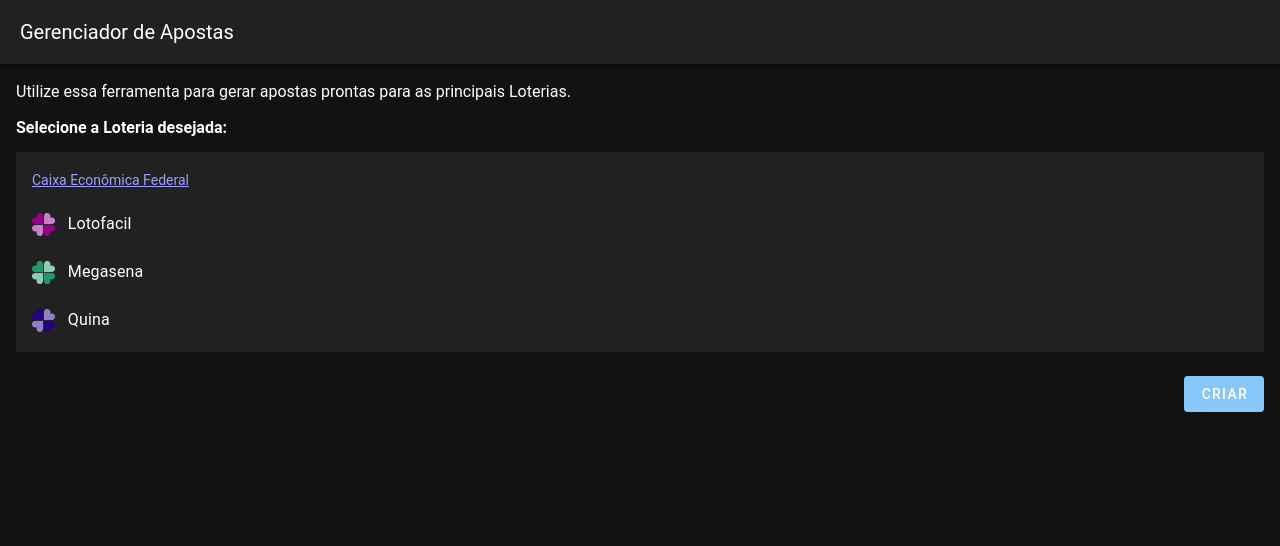
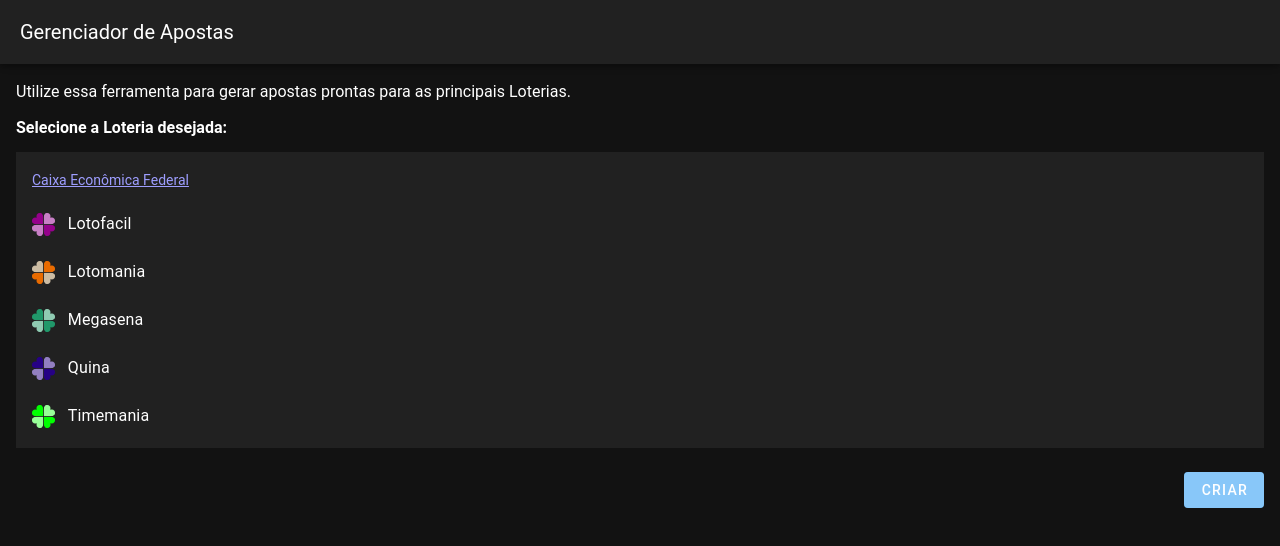
Before and after one commit to imsomebody/loterias-vue, a Vue app: page / in a window 1280 px wide. Shown: the top 546 px of the page. Built offline with nearby package versions, Linux system fonts and the light colour scheme.

Commit message:
feat(data): add lotomania & timemania

```diff
--- a/src/stores/data/lotery.ts
+++ b/src/stores/data/lotery.ts
@@ -1,6 +1,8 @@
 import iLotofacil from "@/assets/images/caixa/lotofacil.png";
 import iQuina from "@/assets/images/caixa/quina.png";
+import iLotomania from "@/assets/images/caixa/lotomania.png";
 import iMegasena from "@/assets/images/caixa/megasena.png";
+import iTimemania from "@/assets/images/caixa/timemania.png";
 
 export type LotteryProfile = {
   minimum: number;
@@ -30,7 +32,22 @@
       minimum: 1,
       maximum: 25,
       description:
-        "A Lotofácil é, como o próprio nome diz, fácil de apostar e principalmente de ganhar. Você marca entre 15 e 20 números, dentre os 25 disponíveis no volante, e fatura prêmio se acertar 11, 12, 13, 14 ou 15 números. Pode ainda deixar que o sistema escolha os números para você por meio da Surpresinha, ou concorrer com a mesma aposta por 3, 6, 12, 18 ou 24 concursos consecutivos através da Teimosinha.",
+        "<p>A Lotofácil é, como o próprio nome diz, fácil de apostar e principalmente de ganhar. Você marca entre 15 e 20 números, dentre os 25 disponíveis no volante, e fatura prêmio se acertar 11, 12, 13, 14 ou 15 números.</p><p>Pode ainda deixar que o sistema escolha os números para você por meio da Surpresinha, ou concorrer com a mesma aposta por 3, 6, 12, 18 ou 24 concursos consecutivos através da Teimosinha.</p>",
+    },
+  },
+
+  {
+    icon: iLotomania,
+    id: "lotomania",
+    name: "Lotomania",
+    iconType: "url",
+    profile: {
+      minBetSize: 50,
+      maxBetSize: 50,
+      minimum: 1,
+      maximum: 100,
+      description:
+        "<p>A Lotomania é fácil de jogar e de ganhar: basta escolher 50 números e então concorrer a prêmios para acertos de 20, 19, 18, 17, 16, 15 ou nenhum número.</p>",
     },
   },
 
@@ -45,7 +62,7 @@
       minimum: 1,
       maximum: 60,
       description:
-        "Mega-Sena paga milhões para o acertador dos 6 números sorteados. Ainda é possível ganhar prêmios ao acertar 4 ou 5 números dentre os 60 disponíveis no volante de a​postas. Para realizar o sonho de ser milionário, você deve marcar de 6 a 20 números do volante, podendo deixar que o sistema escolha os números para você (Surpresinha) e/ou concorrer com a mesma aposta por 2, 4 ou 8 concursos consecutivos (Teimosinha).",
+        "<p>A Mega-Sena paga milhões para o acertador dos 6 números sorteados. Ainda é possível ganhar prêmios ao acertar 4 ou 5 números dentre os 60 disponíveis no volante de a​postas.</p><p>Para realizar o sonho de ser milionário, você deve marcar de 6 a 20 números do volante, podendo deixar que o sistema escolha os números para você (Surpresinha) e/ou concorrer com a mesma aposta por 2, 4 ou 8 concursos consecutivos (Teimosinha).</p>",
     },
   },
 
@@ -55,11 +72,27 @@
     name: "Quina",
     iconType: "url",
     profile: {
-      minBetSize: 5,
+      minBetSize: 10,
       maxBetSize: 15,
       minimum: 1,
       maximum: 80,
-      description: "Descrição será adicionada em breve.",
+      description:
+        "<p>Concorra a prêmios grandiosos com a Quina: basta marcar de 5 a 15 números dentre os 80 disponíveis no volante e torcer. Caso prefira o sistema pode escolher os números para você através da Surpresinha.</p><p>Ganham prêmios os acertadores de 2, 3, 4 ou 5 números. Você ainda pode concorrer com a mesma aposta por 3, 6, 12, 18 ou 24 concursos consecutivos com a Teimosinha.</p>",
+    },
+  },
+
+  {
+    icon: iTimemania,
+    id: "timemania",
+    name: "Timemania",
+    iconType: "url",
+    profile: {
+      minBetSize: 10,
+      maxBetSize: 10,
+      minimum: 1,
+      maximum: 80,
+      description:
+        "<p>A Timemania é a loteria para os apaixonados por futebol. Além de o seu palpite valer uma bolada, você ainda ajuda o seu time do coração.</p><p>Você escolhe dez números entre os oitenta disponíveis e um Time do Coração. São sorteados sete números e um Time do Coração por concurso. Se você tiver de três a sete acertos, ou acertar o time do coração, ganha.</p><p>Você pode deixar, ainda, que o sistema escolha os números para você (Surpresinha) ou concorrer com a mesma aposta por 3, 6, 9, ou 12 concursos consecutivos através da Teimosinha.</p>",
     },
   },
 ];
```
Also changed, not shown: src/assets/images/caixa/lotomania.png (added), src/assets/images/caixa/timemania.png (added).
